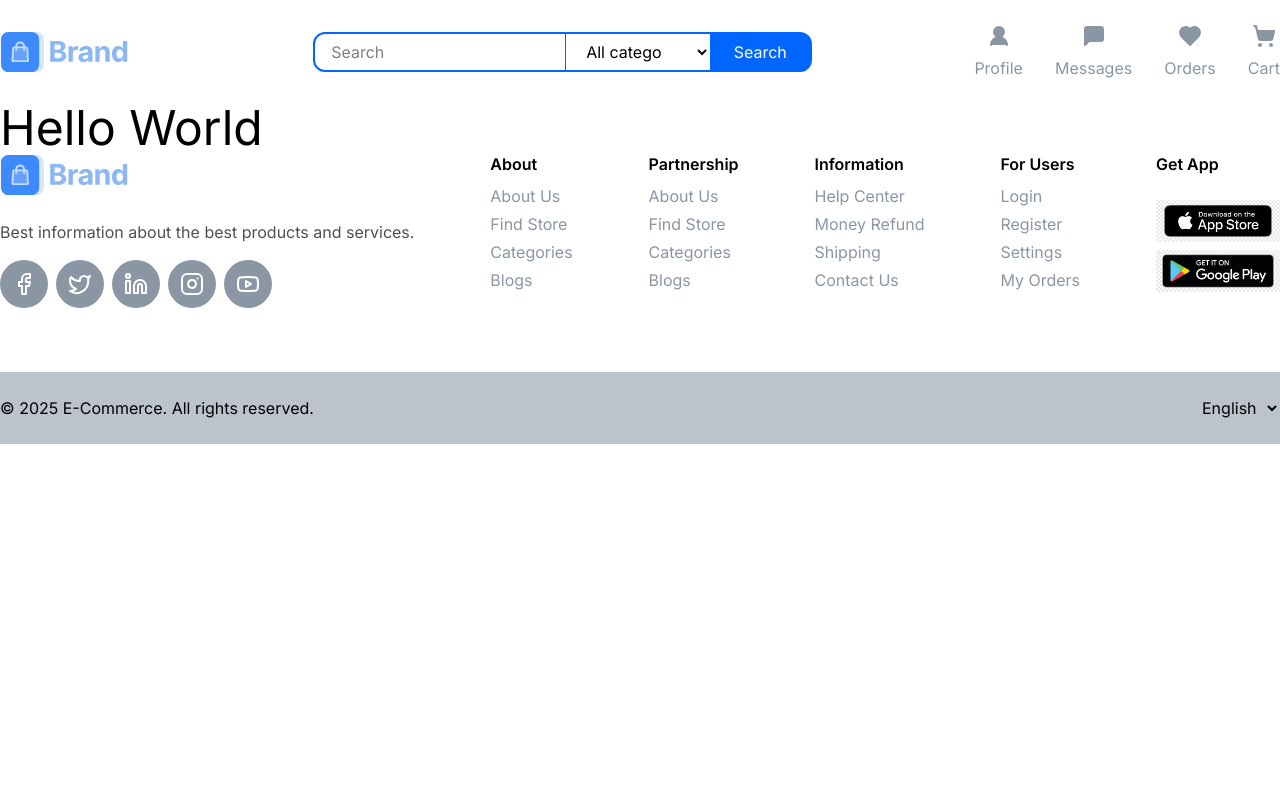
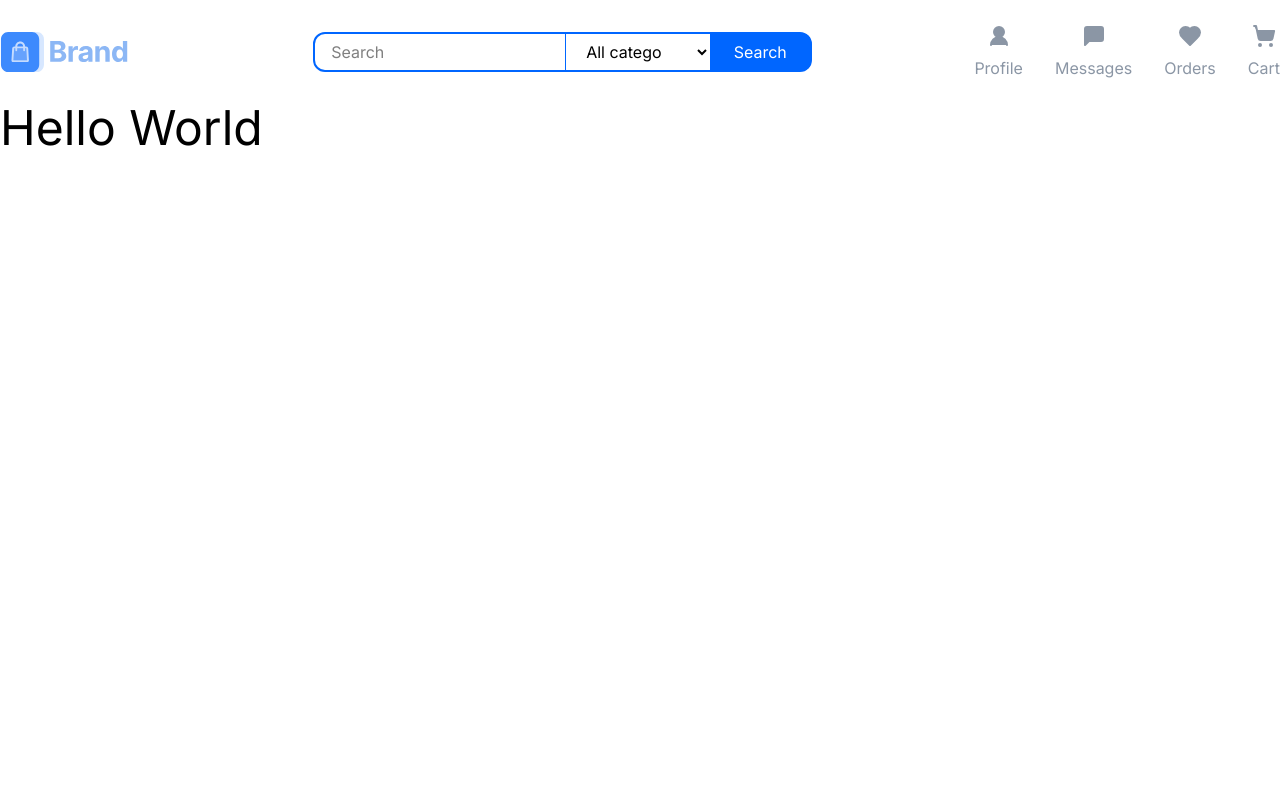
Before and after one commit to heamlk/Ecommerce-frontend-design, a Next.js app: page / in a window 1280 px wide. Shown: the top 800 px of the page. Built offline with nearby package versions, Linux system fonts and the light colour scheme.

Commit message:
feat: update the page.ts

```diff
--- a/src/app/page.tsx
+++ b/src/app/page.tsx
@@ -1,3 +1,9 @@
+import Container from "@/components/common/Container";
+
 export default function Home() {
-  return <div className="text-5xl text-red-600">Hello World</div>;
+  return (
+    <Container as={"main"} className="text-5xl  w-full h-screen">
+      Hello World
+    </Container>
+  );
 }
```
